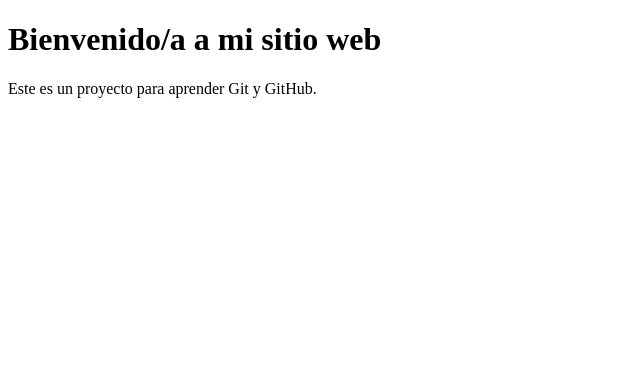
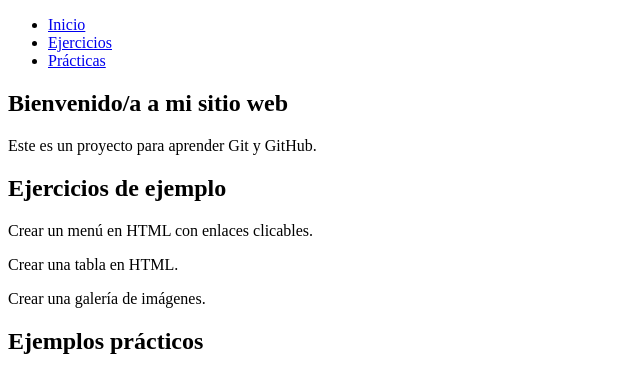
Before and after one commit to ubedapau-cdfp/UD1Tarea, a plain HTML site: page index.html in a window 1280 px wide. Shown: the whole page, without its empty margins (0-640 px from the left). Drawn offline with Linux system fonts and the light colour scheme.

Commit message:
Añadir menú de navegación

```diff
--- a/index.html
+++ b/index.html
@@ -6,7 +6,33 @@
     <title>Mi Proyecto Web</title>
 </head>
 <body>
-    <h1>Bienvenido/a a mi sitio web</h1>
-    <p>Este es un proyecto para aprender Git y GitHub.</p>
+    <header>
+        <nav>
+            <ul>
+                <li><a href="#inicio">Inicio</a></li>
+                <li><a href="#ejercicios">Ejercicios</a></li>
+                <li><a href="#practicas">Prácticas</a></li>
+            </ul>
+        </nav>
+   </header>
+
+   <main>
+    <section id="inicio">
+        <h1>Bienvenido/a a mi sitio web</h1>
+        <p>Este es un proyecto para aprender Git y GitHub.</p>
+    </section>
+
+    <section id="ejercicios">
+        <h1>Ejercicios de ejemplo</h1>
+        <p>Crear un menú en HTML con enlaces clicables.</p>
+        <p>Crear una tabla en HTML.</p>
+        <p>Crear una galería de imágenes.</p>
+    </section>
+
+    <section id="practicas">
+        <h1>Ejemplos prácticos</h1>
+        <p></p>
+    </section>
+    </main>
 </body>
 </html>
```
